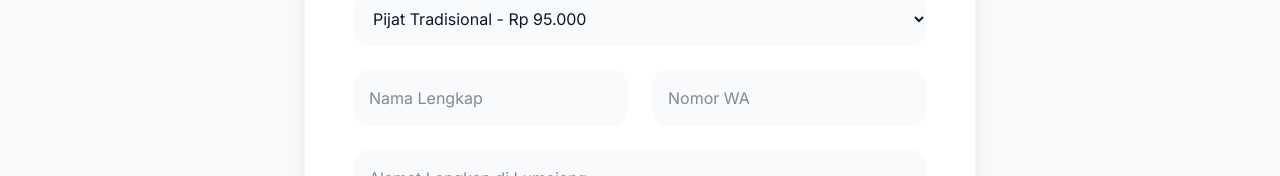
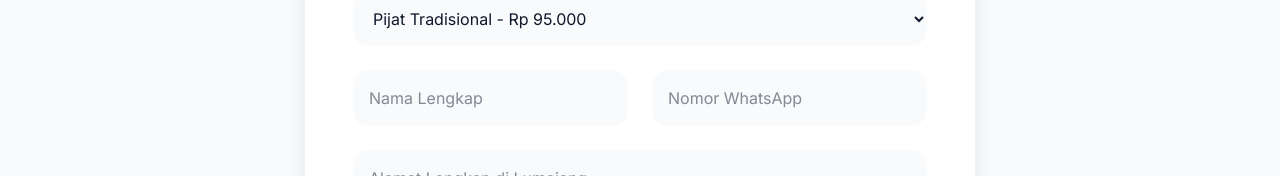
Before and after one commit to Dikk66/SPA-LMJ, a Next.js app in the folder frontend/: page /booking in a window 1280 px wide. Shown: the part 317-493 px from the top of the page. Built offline with nearby package versions, Linux system fonts and the light colour scheme; a web font is replaced by a local one.

Commit message:
Fix: Final TypeScript stability for deployment

```diff
--- a/frontend/src/app/booking/page.tsx
+++ b/frontend/src/app/booking/page.tsx
@@ -1,11 +1,10 @@
 "use client";
 
+import React, { Suspense } from 'react';
 import Navbar from '@/components/layout/Navbar';
-import { Suspense } from 'react';
 
-// Paksa agar tidak ada prerendering sama sekali
+// Memaksa halaman menjadi dinamis total
 export const dynamic = 'force-dynamic';
-export const fetchCache = 'force-no-store';
 
 function BookingForm() {
   return (
@@ -27,13 +26,27 @@ function BookingForm() {
         </div>
 
         <div className="grid md:grid-cols-2 gap-6">
-          <input type="text" placeholder="Nama Lengkap" className="w-full bg-slate-50 border-none rounded-2xl px-4 py-4" />
-          <input type="tel" placeholder="Nomor WA" className="w-full bg-slate-50 border-none rounded-2xl px-4 py-4" />
+          <input
+            type="text"
+            placeholder="Nama Lengkap"
+            className="w-full bg-slate-50 border-none rounded-2xl px-4 py-4 outline-none focus:ring-2 focus:ring-emerald-500"
+          />
+          <input
+            type="tel"
+            placeholder="Nomor WhatsApp"
+            className="w-full bg-slate-50 border-none rounded-2xl px-4 py-4 outline-none focus:ring-2 focus:ring-emerald-500"
+          />
         </div>
 
-        <textarea placeholder="Alamat Lengkap di Lumajang" className="w-full bg-slate-50 border-none rounded-2xl px-4 py-4 h-32"></textarea>
+        <textarea
+          placeholder="Alamat Lengkap di Lumajang"
+          className="w-full bg-slate-50 border-none rounded-2xl px-4 py-4 h-32 outline-none focus:ring-2 focus:ring-emerald-500"
+        ></textarea>
 
-        <button type="button" className="w-full bg-emerald-900 text-white py-5 rounded-full font-bold text-lg shadow-lg hover:bg-emerald-800 transition-all">
+        <button
+          type="button"
+          className="w-full bg-emerald-900 text-white py-5 rounded-full font-bold text-lg shadow-lg hover:bg-emerald-800 transition-all active:scale-95"
+        >
           Konfirmasi via WhatsApp
         </button>
       </form>
@@ -46,7 +59,7 @@ export default function BookingPage() {
     <main className="min-h-screen bg-slate-50">
       <Navbar />
       <div className="pt-32 pb-20 px-6">
-        <Suspense fallback={<div className="text-center py-20 font-bold">Memuat...</div>}>
+        <Suspense fallback={<div className="flex justify-center py-20 font-bold text-emerald-900">Memuat Form...</div>}>
           <BookingForm />
         </Suspense>
       </div>
```
